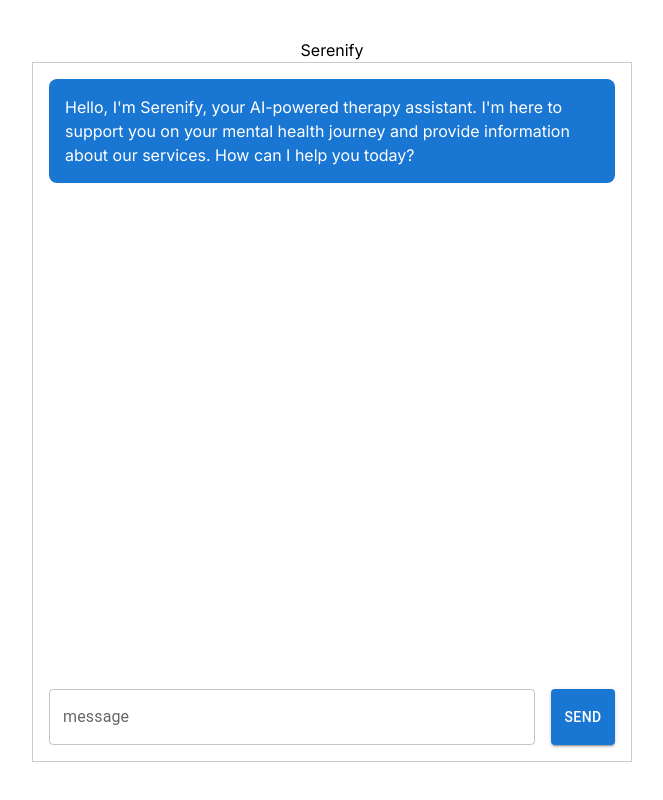
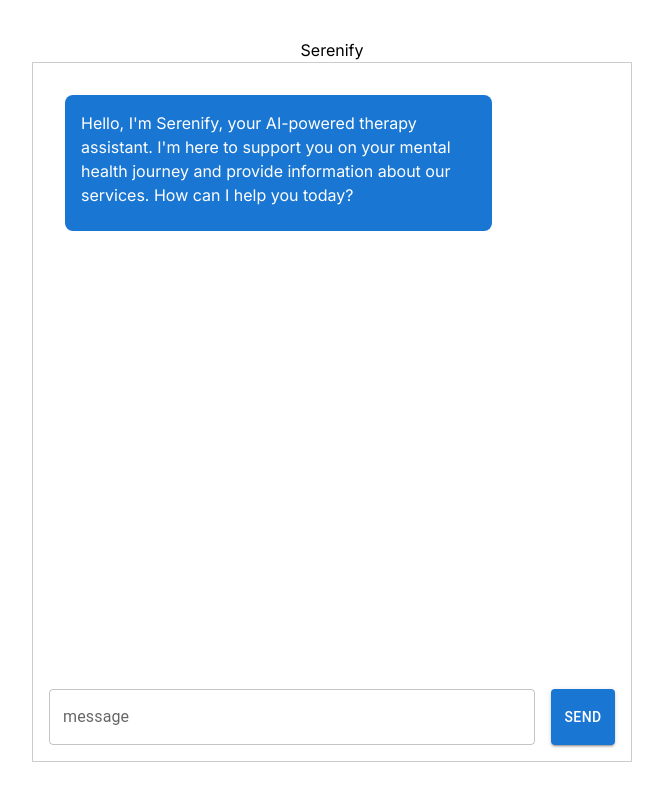
Before and after one commit to gerardjr42/Serenify-AI, a Next.js app: page / in a window 1280 px wide. Shown: the whole page, without its empty margins (308-971 px from the left). Built offline with nearby package versions, Linux system fonts and the light colour scheme.

Commit message:
add react markdown & remark gfm to format chat response

```diff
--- a/app/page.js
+++ b/app/page.js
@@ -1,6 +1,8 @@
 "use client";
 import { Box, Button, Stack, TextField } from "@mui/material";
 import { useState } from "react";
+import ReactMarkdown from "react-markdown";
+import remarkGfm from "remark-gfm";
 
 export default function Home() {
   const [message, setMessage] = useState("");
@@ -40,14 +42,12 @@ export default function Home() {
         if (done) break;
         const chunk = decoder.decode(value);
 
-        // Add proper formatting
-        const formattedChunk = chunk
-          // replace all newlines with <br>
-          .replace(/\n/g, "<br>")
-          // convert markdown to html
-          .replace(/\*\*(.*?)\*\*/g, "<strong>$1</strong>");
+        // // Add proper formatting
+        // const formattedChunk = chunk
+        //   // replace all newlines with <br>
+        //   .replace("<br>", "\n\n");
 
-        assistantMessage.content += formattedChunk;
+        assistantMessage.content += chunk;
         // real-time updates of the assistant's response as it's being received, without affecting the other messages in the conversation history.
         setMessages((prevMessages) =>
           prevMessages.map((msg, index) =>
@@ -82,10 +82,12 @@ export default function Home() {
       >
         <Stack
           direction="column"
+          p={2}
           spacing={2}
           flexGrow={1}
           overflow="auto"
           maxHeight="100%"
+          // width="100%"
         >
           {messages.map((message, index) => (
             <Box
@@ -94,6 +96,8 @@ export default function Home() {
               justifyContent={
                 message.role === "assistant" ? "flex-start" : "flex-end"
               }
+              width="100%"
+              mb={2}
             >
               <Box
                 bgcolor={
@@ -104,8 +108,38 @@ export default function Home() {
                 p={2}
                 borderRadius={2}
                 color="white"
-                dangerouslySetInnerHTML={{ __html: message.content }}
-              />
+                maxWidth="80%"
+              >
+                <ReactMarkdown
+                  remarkPlugins={[remarkGfm]}
+                  components={{
+                    h1: ({ node, ...props }) => (
+                      <h1 className="mt-4 mb-2 text-xl font-bold" {...props} />
+                    ),
+                    h2: ({ node, ...props }) => (
+                      <h2
+                        className="mt-4 mb-2 text-lg font-semibold"
+                        {...props}
+                      />
+                    ),
+                    p: ({ node, ...props }) => (
+                      <p className="mb-2" {...props} />
+                    ),
+                    ul: ({ node, ...props }) => (
+                      <ul className="mb-2 ml-6 list-disc" {...props} />
+                    ),
+                    ol: ({ node, ...props }) => (
+                      <ol className="mb-2 ml-6 list-decimal" {...props} />
+                    ),
+                    li: ({ node, ...props }) => (
+                      <li className="mb-1" {...props} />
+                    ),
+                  }}
+                  className="markdown-content"
+                >
+                  {message.content}
+                </ReactMarkdown>
+              </Box>
             </Box>
           ))}
         </Stack>
--- a/package.json
+++ b/package.json
@@ -15,7 +15,9 @@
     "next": "14.2.5",
     "openai": "^4.55.7",
     "react": "^18",
-    "react-dom": "^18"
+    "react-dom": "^18",
+    "react-markdown": "^9.0.1",
+    "remark-gfm": "^4.0.0"
   },
   "devDependencies": {
     "eslint": "^8",
--- a/tailwind.config.js
+++ b/tailwind.config.js
@@ -7,12 +7,30 @@ module.exports = {
   ],
   theme: {
     extend: {
-      backgroundImage: {
-        "gradient-radial": "radial-gradient(var(--tw-gradient-stops))",
-        "gradient-conic":
-          "conic-gradient(from 180deg at 50% 50%, var(--tw-gradient-stops))",
+      listStyleType: {
+        "lower-alpha": "lower-alpha",
+        "lower-roman": "lower-roman",
+        circle: "circle",
+        square: "square",
       },
     },
   },
-  plugins: [],
+  plugins: [
+    function ({ addComponents, theme }) {
+      addComponents({
+        ".markdown-content ol ol": {
+          listStyleType: theme("listStyleType.lower-alpha"),
+        },
+        ".markdown-content ol ol ol": {
+          listStyleType: theme("listStyleType.lower-roman"),
+        },
+        ".markdown-content ul ul": {
+          listStyleType: theme("listStyleType.circle"),
+        },
+        ".markdown-content ul ul ul": {
+          listStyleType: theme("listStyleType.square"),
+        },
+      });
+    },
+  ],
 };
```
Also changed, not shown: 1 other file (tests, documents, lock files or other folders).
